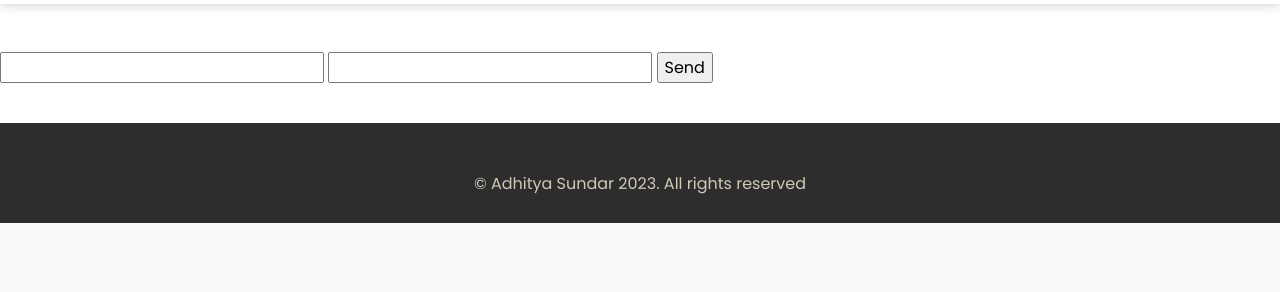
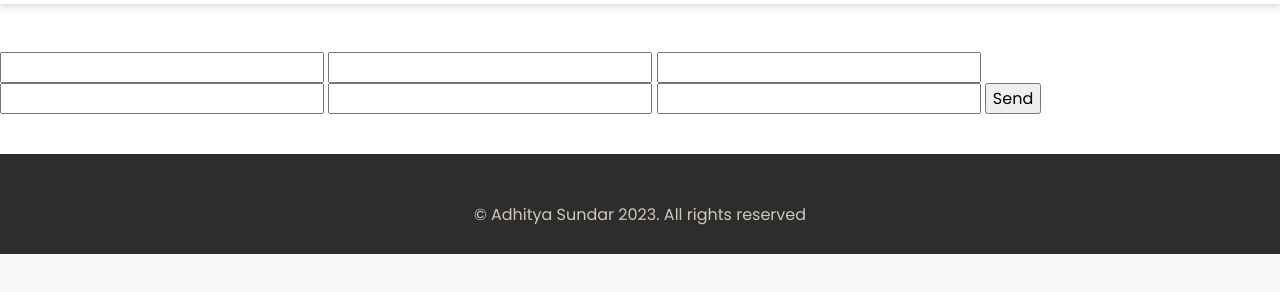
Before and after one commit to jayasamyece/jayasamyece.github.io, a plain HTML site: page contact.html in a window 1280 px wide. Shown: the part 58-350 px from the top of the page. Drawn offline with nearby package versions, Linux system fonts and the light colour scheme.

Commit message:
Update contact.html

```diff
--- a/contact.html
+++ b/contact.html
@@ -47,6 +47,10 @@
         <div style="padding-top: 50px;"></div>
         <form action="https://formsubmit.co/jayasamyece@gmail.com" method="POST">
             <input type="text" name="name" required>
+            <input type="text" name="address1" required>
+            <input type="text" name="address2" required>
+            <input type="text" name="zip" required>
+            <input type="text" name="comments" required>
             <input type="email" name="email" required>
             <button type="submit">Send</button>
        </form>
```
